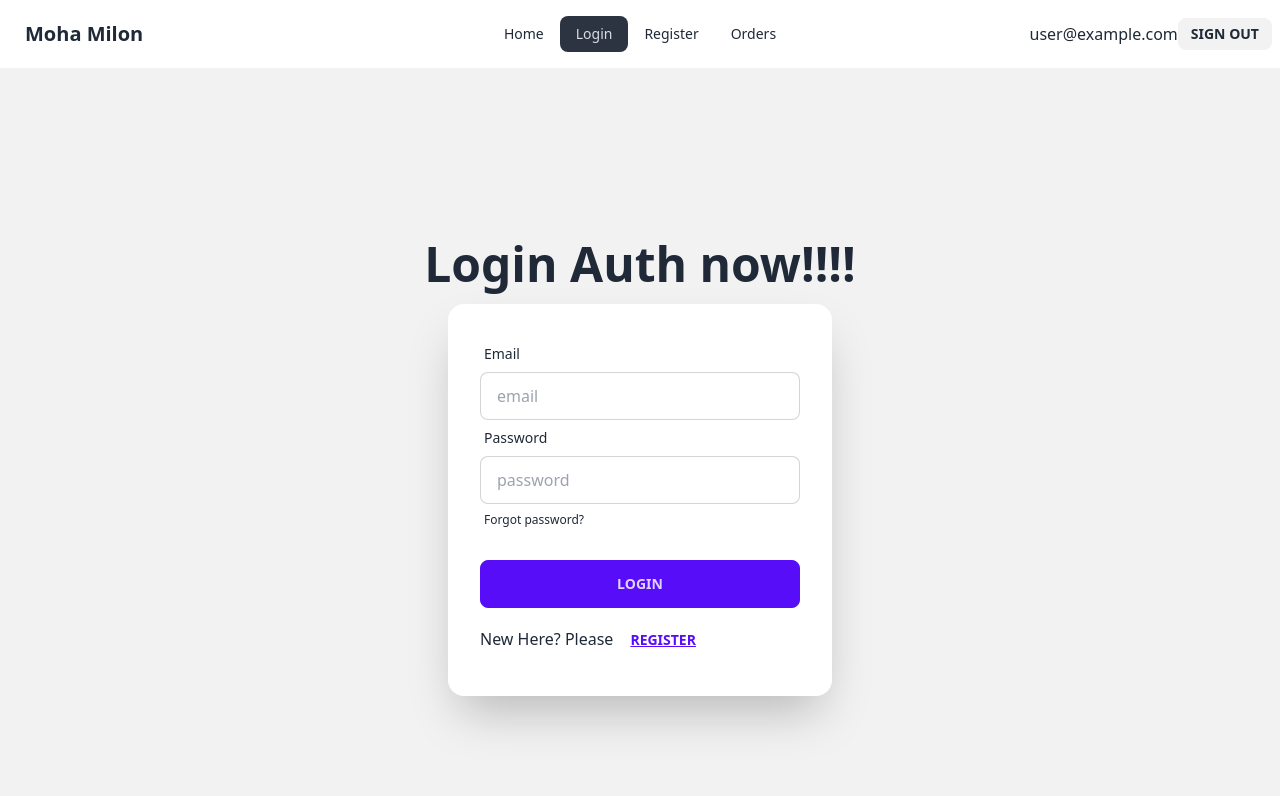
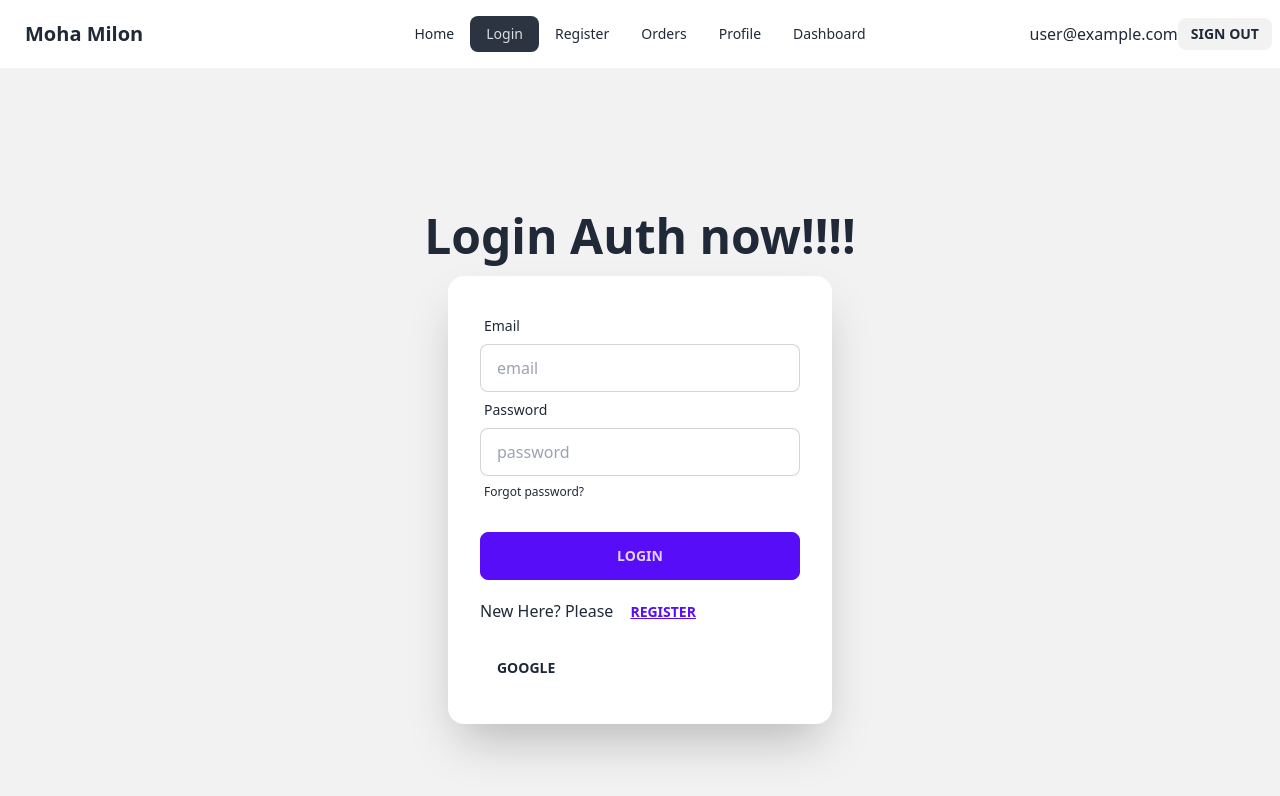
Before and after one commit to mahfuj80/auth-moha-milon-M9, a React (Vite) app: page /login in a window 1280 px wide. Shown: the top 796 px of the page. Built offline with nearby package versions, Linux system fonts and the light colour scheme; no server answers; sample sign-in values are in the browser's storage.

Commit message:
Navigate after login and Social Sign In~

```diff
--- a/src/components/Login.jsx
+++ b/src/components/Login.jsx
@@ -1,15 +1,27 @@
 import { useContext } from 'react';
-import { Link } from 'react-router-dom';
+import { Link, useNavigate } from 'react-router-dom';
 import { AuthContext } from '../providers/AuthProvider';
 
 const Login = () => {
-  const { signInUser } = useContext(AuthContext);
+  const { signInUser, signInWithGoogle } = useContext(AuthContext);
+  const navigate = useNavigate();
   const handleLogin = (e) => {
     e.preventDefault();
     const email = e.target.email.value;
     const password = e.target.password.value;
     console.log(email, password);
     signInUser(email, password)
+      .then((result) => {
+        console.log(result.user);
+        e.target.reset();
+        navigate('/');
+      })
+      .catch((error) => {
+        console.log(error);
+      });
+  };
+  const handleGoogleSignIn = () => {
+    signInWithGoogle()
       .then((result) => {
         console.log(result.user);
       })
@@ -59,14 +71,17 @@
                 <button className="btn btn-primary">Login</button>
               </div>
             </form>
-            {
             <p>
               New Here? Please
               <Link to={'/register'}>
                 <button className="btn btn-link">Register</button>
               </Link>
             </p>
-            }
+            <p>
+              <button onClick={handleGoogleSignIn} className="btn btn-ghost">
+                Google
+              </button>
+            </p>
           </div>
         </div>
       </div>
--- a/src/components/Navbar.jsx
+++ b/src/components/Navbar.jsx
@@ -22,9 +22,19 @@
       <li>
         <NavLink to={'/register'}>Register</NavLink>
       </li>
-      <li>
-        <NavLink to={'/orders'}>Orders</NavLink>
-      </li>
+      {user && (
+        <>
+          <li>
+            <NavLink to={'/orders'}>Orders</NavLink>
+          </li>
+          <li>
+            <NavLink to={'/profile'}>Profile</NavLink>
+          </li>
+          <li>
+            <NavLink to={'/dashboard'}>Dashboard</NavLink>
+          </li>
+        </>
+      )}
     </>
   );
   return (
--- /dev/null
+++ b/src/components/Profile.jsx
@@ -0,0 +1,9 @@
+const Profile = () => {
+  return (
+    <div>
+      <h1>Your Personal Profile</h1>
+    </div>
+  );
+};
+
+export default Profile;
--- a/src/components/Register.jsx
+++ b/src/components/Register.jsx
@@ -75,14 +75,12 @@
                 <button className="btn btn-primary">Register</button>
               </div>
             </form>
-            {
             <p>
               Already Have Account?
               <Link to={'/login'}>
                 <button className="btn btn-link">Login</button>
               </Link>
             </p>
-            }
           </div>
         </div>
       </div>
--- a/src/main.jsx
+++ b/src/main.jsx
@@ -9,6 +9,7 @@
 import AuthProvider from './providers/AuthProvider';
 import Orders from './components/Orders';
 import PrivetRoute from './routes/PrivetRoute';
+import Profile from './components/Profile';
 const router = createBrowserRouter([
   {
     path: '/',
@@ -34,6 +35,14 @@
           </PrivetRoute>
         ),
       },
+      {
+        path: '/profile',
+        element: (
+          <PrivetRoute>
+            <Profile></Profile>
+          </PrivetRoute>
+        ),
+      },
     ],
   },
 ]);
--- a/src/providers/AuthProvider.jsx
+++ b/src/providers/AuthProvider.jsx
@@ -3,13 +3,16 @@
   createUserWithEmailAndPassword,
   onAuthStateChanged,
   signInWithEmailAndPassword,
+  signInWithPopup,
   signOut,
 } from 'firebase/auth';
 import PropTypes from 'prop-types';
 import auth from '../firebase/firebase.config';
+import { GoogleAuthProvider } from 'firebase/auth';
 
 export const AuthContext = createContext(null);
 
+const googleProvider = new GoogleAuthProvider();
 const AuthProvider = ({ children }) => {
   const [user, setUser] = useState(null);
   const [loading, setLoading] = useState(true);
@@ -21,6 +24,11 @@
   const signInUser = (email, password) => {
     setLoading(true);
     return signInWithEmailAndPassword(auth, email, password);
+  };
+
+  const signInWithGoogle = () => {
+    setLoading(true);
+    return signInWithPopup(auth, googleProvider);
   };
 
   const logOut = () => {
@@ -42,7 +50,14 @@
     };
   }, []);
 
-  const authInfo = { user, createUser, signInUser, logOut, loading };
+  const authInfo = {
+    user,
+    createUser,
+    signInUser,
+    logOut,
+    loading,
+    signInWithGoogle,
+  };
 
   return (
     <AuthContext.Provider value={authInfo}>{children}</AuthContext.Provider>
--- a/src/routes/PrivetRoute.jsx
+++ b/src/routes/PrivetRoute.jsx
@@ -1,6 +1,7 @@
 import { useContext } from 'react';
 import { AuthContext } from '../providers/AuthProvider';
 import { Navigate } from 'react-router-dom';
+import PropTypes from 'prop-types';
 
 const PrivetRoute = ({ children }) => {
   const { user, loading } = useContext(AuthContext);
@@ -15,3 +16,7 @@
 };
 
 export default PrivetRoute;
+
+PrivetRoute.propTypes = {
+  children: PropTypes.node,
+};
```
Lines whose indentation alone changed are shown as unchanged.
